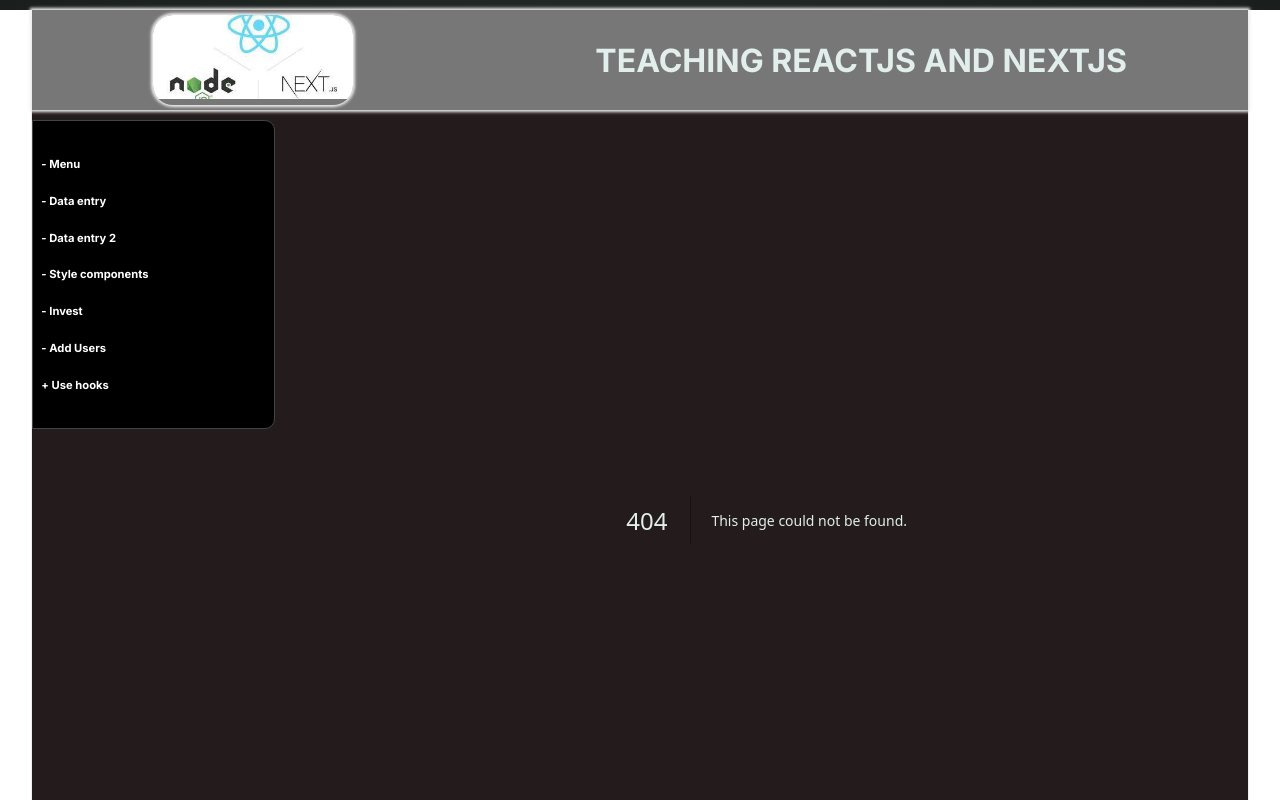
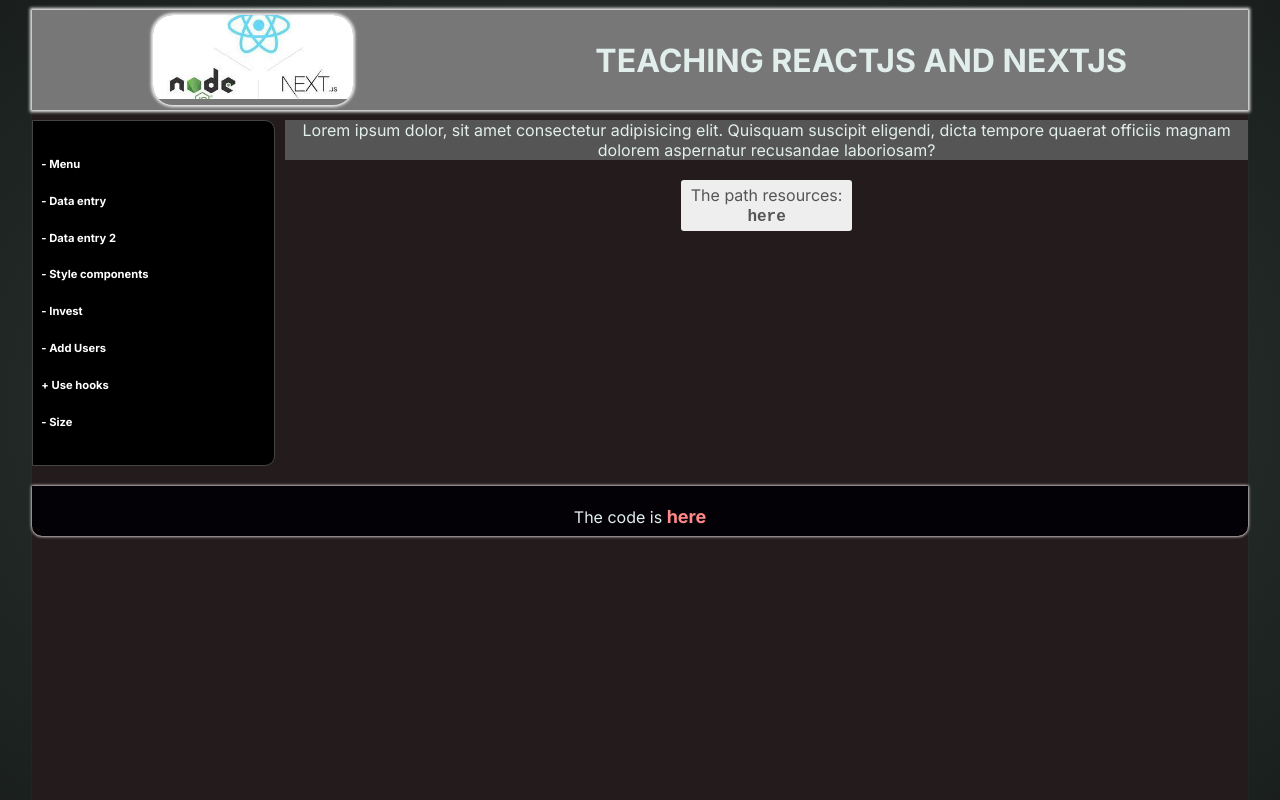
Before and after one commit to ashrafabusunaina1986/nextlearn12, a Next.js app: page /size in a window 1280 px wide. Before the commit this address had no page. Shown: the top 800 px of the page. Built offline with nearby package versions, Linux system fonts and the light colour scheme.

Commit message:
first commit

```diff
--- /dev/null
+++ b/src/app/size/page.js
@@ -0,0 +1,12 @@
+import React from 'react'
+import styles from './page.module.css'
+
+function Size() {
+  return (
+    <div className={styles.size}>
+        Lorem ipsum dolor, sit amet consectetur adipisicing elit. Quisquam suscipit eligendi, dicta tempore quaerat officiis magnam dolorem aspernatur recusandae laboriosam?
+    </div>
+  )
+}
+
+export default Size
--- /dev/null
+++ b/src/app/size/page.module.css
@@ -0,0 +1,10 @@
+.size{
+    background-color: #555;
+    font-size: 100%;
+}
+
+@media (max-width:100%) {
+    .size{
+        font-size: 90%;
+    }
+}
--- a/src/components/addresses/data.json
+++ b/src/components/addresses/data.json
@@ -65,5 +65,12 @@
             "code": "https://github.com/ashrafabusunaina1986/nextlearn12/tree/gh-pages/src/app/hooks/useReducer"
           }
       ]
+    },
+    {
+      "id": 8,
+      "title": "Size",
+      "url": "/size",
+      "hook": null,
+      "code": "https://github.com/ashrafabusunaina1986/nextlearn12/tree/gh-pages/src/app/size"
     }
   ]
```
